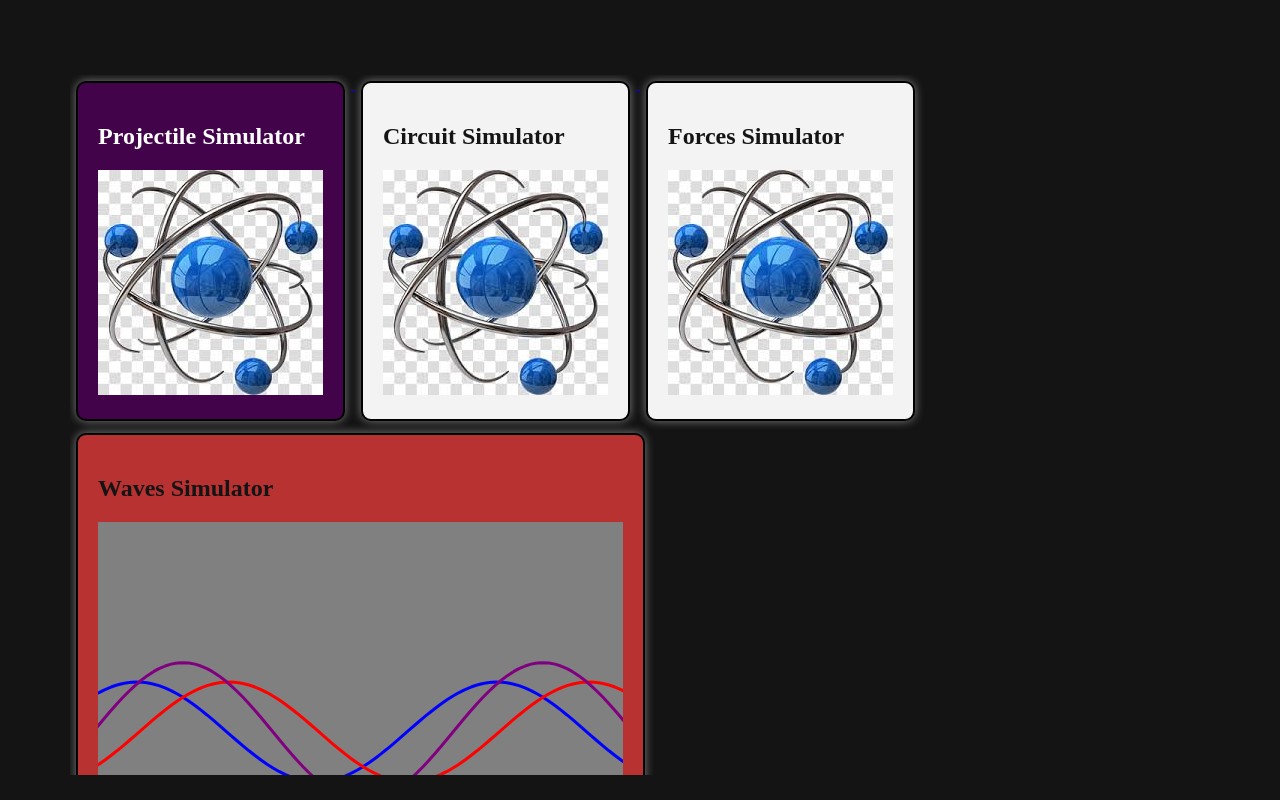
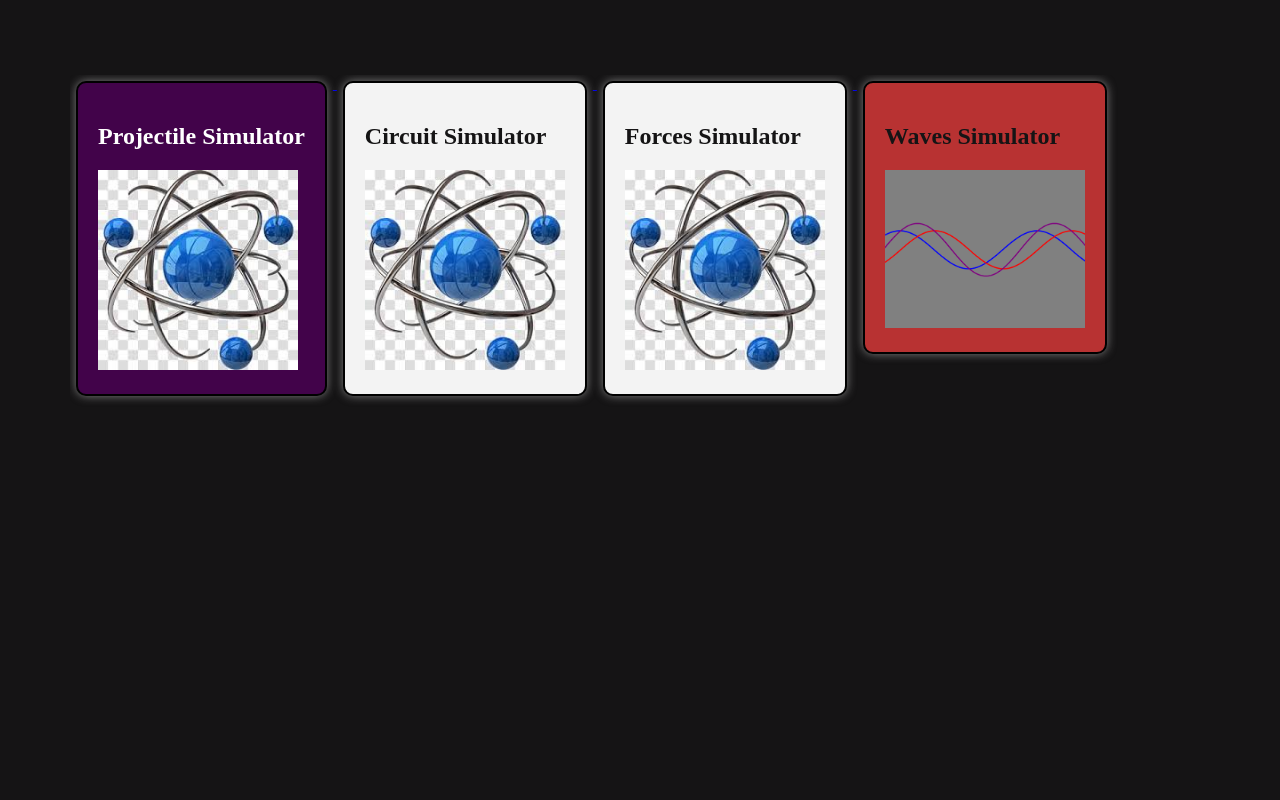
Before and after one commit to billiestr/physicssim, a plain HTML site: page index.html in a window 1280 px wide. Drawn offline with Linux system fonts and the light colour scheme.

Commit message:
set fixed img width on menu

```diff
--- a/style.css
+++ b/style.css
@@ -26,6 +26,9 @@ html {
 }
 .tab:hover {
 	transform: scale(1.01);
+}
+.tab > img {
+	width: 200px;
 }
 
 
```
